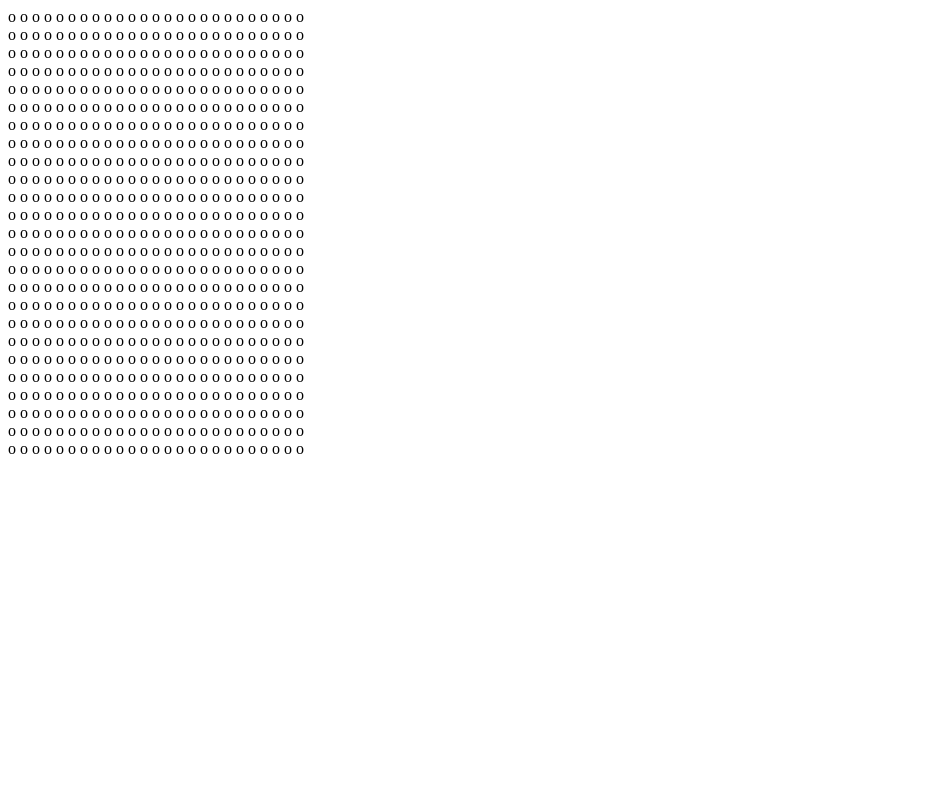
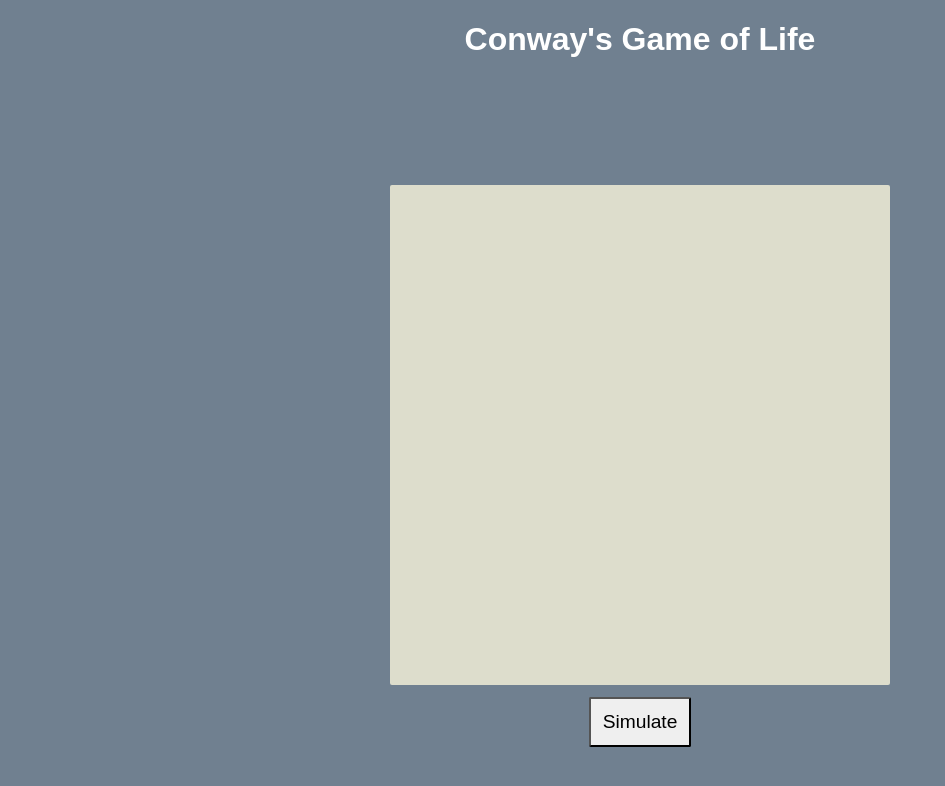
Before and after one commit to niall-slater/exercises, a plain HTML site: page gameoflife/index.html in a window 1280 px wide. Shown: the whole page, without its empty margins (0-945 px from the left). Drawn offline with Linux system fonts and the light colour scheme.

Commit message:
Reworked rendering to use canvas

```diff
--- a/gameoflife/css/styles.css
+++ b/gameoflife/css/styles.css
@@ -0,0 +1,34 @@
+html {
+	background: slategray;
+}
+
+.game {
+	background: #ddc;
+	border-radius: 2px;
+
+    padding-left: 0;
+    padding-right: 0;
+    margin-left: auto;
+    margin-right: auto;
+	margin-top: 10%;
+    display: block;
+
+}
+
+h1 {
+	color: white;
+	text-align: center;
+	font-family: sans-serif;
+}
+
+button {
+	text-align: center;
+
+	padding: 12px;
+	border-radius: 2px;
+	font-size: 1.2em;
+    margin-left: auto;
+    margin-right: auto;
+	margin-top: 12px;
+    display: block;
+}
--- a/gameoflife/index.html
+++ b/gameoflife/index.html
@@ -7,7 +7,10 @@
     </head>
 
     <body>
-		<div id="game" class="game"></div>
+		<h1>Conway's Game of Life</h1>
+		<canvas id="canvas" class="game" width="500px" height="500px"></canvas>
+
+		<button onclick='start()'>Simulate</button>
 
 		<script src="js/game.js"></script>
     </body>
--- a/gameoflife/js/game.js
+++ b/gameoflife/js/game.js
@@ -1,16 +1,77 @@
-let game = document.getElementById('game');
+let canvas = document.getElementById('canvas');
+let ctx = canvas.getContext('2d');
 
-const size = 25;
+const tableSize = 64;
+const cellSize = 4;
 
-let rows = [];
+let tickDelay = 300;
 
-for (let x = 0; x < size; x++) {
-	let column = [];
-	for (let y = 0; y < size; y++) {
-		let cell = {};
-		column.push(cell);
-		game.innerHTML += 'o ';
+let charAlive = 'o';
+let charDead = '.';
+
+let table = [];
+
+const colors = {
+	alive: '#f2b630',
+	dead: '#333'
+};
+
+function init() {
+
+	//build table
+
+	for (let y = 0; y < tableSize; y++) {
+		let row = [];
+		for (let x = 0; x < tableSize; x++) {
+			let cell = new Cell(x, y, true);
+			row.push(cell);
+		}
+		table.push(row);
 	}
-	rows.push(column);
-	game.innerHTML += '<br />';
 }
+
+function tick() {
+	console.log("tick");
+	render();
+}
+
+function render() {
+
+
+	for (let y = 0; y < tableSize; y++) {
+		for (let x = 0; x < tableSize; x++) {
+			table[x][y].draw();
+		}
+	}
+}
+
+function start() {
+	console.log("Starting");
+	init();
+	setInterval(tick, tickDelay);
+}
+
+class Cell {
+
+	constructor(x, y, isAlive) {
+		//The x and y values are table indices, not pixel values
+		this.x = x;
+		this.y = y;
+		this.isAlive = isAlive;
+	}
+
+	draw() {
+
+		if (this.isAlive) {
+			ctx.fillStyle = colors.alive;
+		} else {
+			ctx.fillStyle = colors.dead;
+		}
+
+		let margin = 1;
+
+		ctx.fillRect(this.x * cellSize + (this.x * margin), this.y * cellSize + (this.y * margin), cellSize, cellSize);
+	}
+}
+
+init();
```
